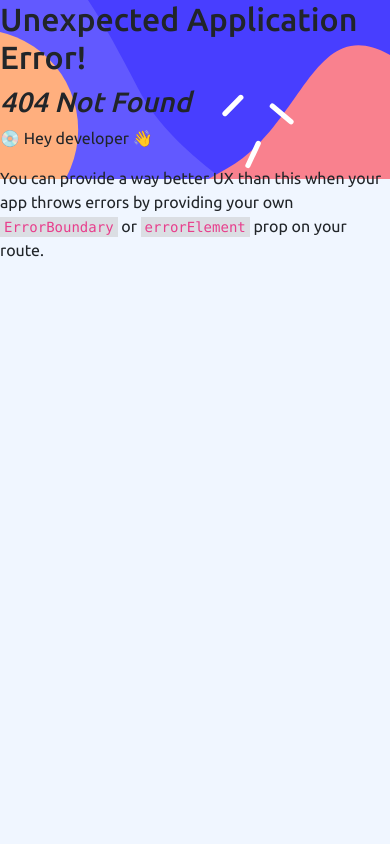
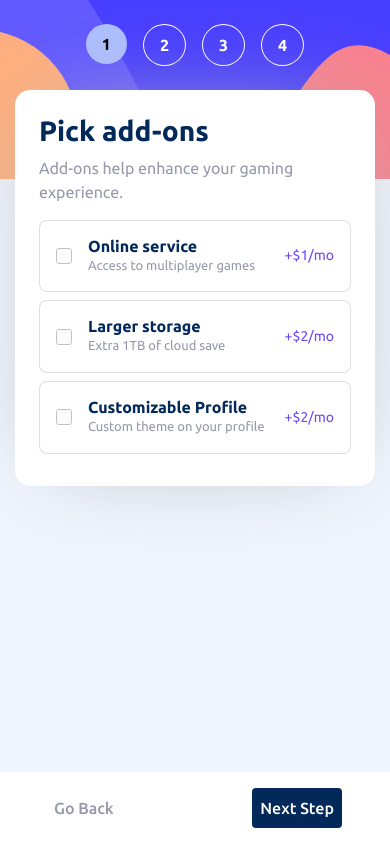
Before and after one commit to pedroalima/multi-form, a React (Vite) app: page /add-ons in a window 390 px wide. Before the commit this address had no page. Built offline with nearby package versions, Linux system fonts and the light colour scheme.

Commit message:
style: add add-ons page mobile

```diff
--- a/package.json
+++ b/package.json
@@ -14,6 +14,7 @@
     "react": "^18.2.0",
     "react-bootstrap": "^2.8.0",
     "react-dom": "^18.2.0",
+    "react-icons": "^4.10.1",
     "react-router-dom": "^6.14.0"
   },
   "devDependencies": {
--- a/src/App.jsx
+++ b/src/App.jsx
@@ -1,6 +1,7 @@
 import Root from './components/root';
 import YourInfo from './pages/your-info';
 import SelectPlan from './pages/select-plan';
+import AddOns from './pages/add-ons';
 
 import {
 	createBrowserRouter,
@@ -14,6 +15,7 @@ const router = createBrowserRouter(createRoutesFromElements(
 		<Route path='/' element={<YourInfo />} />
 		<Route path='/your-info' element={<YourInfo />} />
 		<Route path='/select-plan' element={<SelectPlan />} />
+		<Route path='/add-ons' element={<AddOns />} />
 	</Route>
 ));
 
--- /dev/null
+++ b/src/pages/add-ons/index.jsx
@@ -0,0 +1,45 @@
+import './index.scss'
+
+import { BsCheckSquareFill } from 'react-icons/bs';
+
+function AddOns() {
+    return (
+        <section className="bg-white p-4 mb-5 mb-md-0 p-md-5" id="add-ons">
+            <div className='px-md-5'>
+                <h3 className='font-tertiary-color'>Pick add-ons</h3>
+                <p className='font-primary-color'>Add-ons help enhance your gaming experience.</p>
+            </div>
+            <form className='px-md-5 d-md-flex justify-content-md-between'>
+                <input name='plan' id='service' type="checkbox" className='d-none' />
+                <label htmlFor="service" className="card flex-row align-items-center p-3 border-custom flex-md-column text-left width-custom">
+                    <BsCheckSquareFill />
+                    <div className="card-body p-0 ml-3 ml-md-0">
+                        <h6 className="card-title m-0 font-tertiary-color">Online service</h6>
+                        <p className="card-text font-primary-color font-size-custom">Access to multiplayer games</p>
+                    </div>
+                    <span className='font-color-custom'>+$1/mo</span>
+                </label>
+                <input name='plan' id='storage' type="checkbox" className='d-none' />
+                <label htmlFor="storage" className="card flex-row align-items-center p-3 border-custom flex-md-column text-left width-custom">
+                    <BsCheckSquareFill />
+                    <div className="card-body p-0 ml-3 ml-md-0">
+                        <h6 className="card-title m-0 font-tertiary-color">Larger storage</h6>
+                        <p className="card-text font-primary-color font-size-custom">Extra 1TB of cloud save</p>
+                    </div>
+                    <span className='font-color-custom'>+$2/mo</span>
+                </label>
+                <input name='plan' id='profile' type="checkbox" className='d-none' />
+                <label htmlFor="profile" className="card flex-row align-items-center p-3 border-custom flex-md-column text-left width-custom">
+                    <BsCheckSquareFill />
+                    <div className="card-body p-0 ml-3 ml-md-0">
+                        <h6 className="card-title m-0 font-tertiary-color">Customizable Profile</h6>
+                        <p className="card-text font-primary-color font-size-custom">Custom theme on your profile</p>
+                    </div>
+                    <span className='font-color-custom'>+$2/mo</span>
+                </label>
+            </form>
+        </section>
+    )
+}
+
+export default AddOns
--- /dev/null
+++ b/src/pages/add-ons/index.scss
@@ -0,0 +1,53 @@
+@import '../../styles/variables.scss';
+
+#add-ons {
+    border-radius: 15px;
+    box-shadow: 0 0 100px -30px rgb(182, 182, 182);
+
+    @media screen and (min-width: 1024px) {
+        box-shadow: none;
+    }
+
+    h3 {
+        font-weight: 700;
+    }
+
+    h6 {
+        font-weight: 600;
+    }
+
+    .font-size-custom {
+        font-size: 13px;
+    }
+
+    svg {
+        color: rgb(252, 252, 252);
+        border: 1px solid rgb(194, 194, 194);
+        border-radius: 3px;
+    }
+
+    input[type="checkbox"]:checked+label {
+        border: 1px solid rgb(78, 49, 182);
+        background: rgb(245, 244, 252);
+
+        svg {
+            color: rgb(71, 61, 255);
+            border: none;
+        }
+    }
+
+    .border-custom {
+        border-radius: 8px;
+    }
+
+    .width-custom {
+
+        @media screen and (min-width: 1024px) {
+            width: 30%;
+        }
+    }
+
+    .font-color-custom {
+        color: rgb(110, 71, 252);
+    }
+}
```
Also changed, not shown: 1 other file (tests, documents, lock files or other folders).
